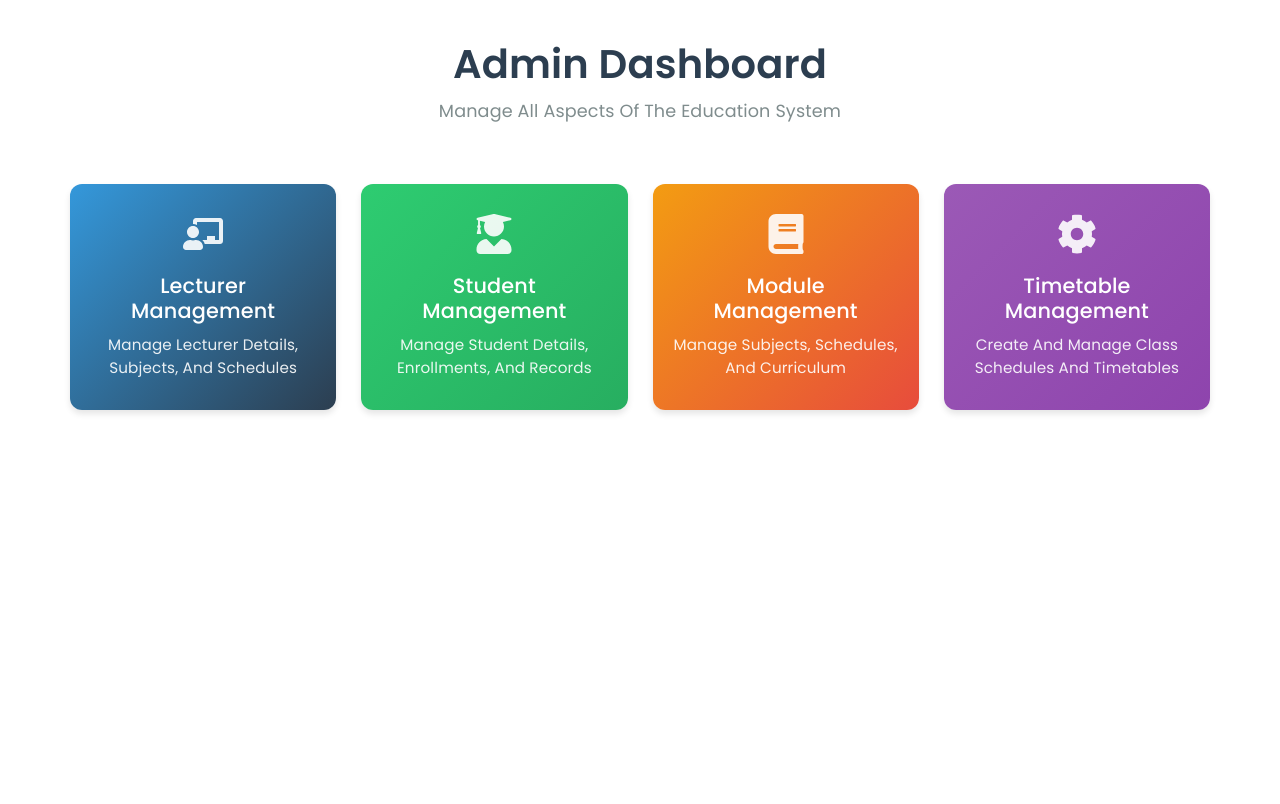
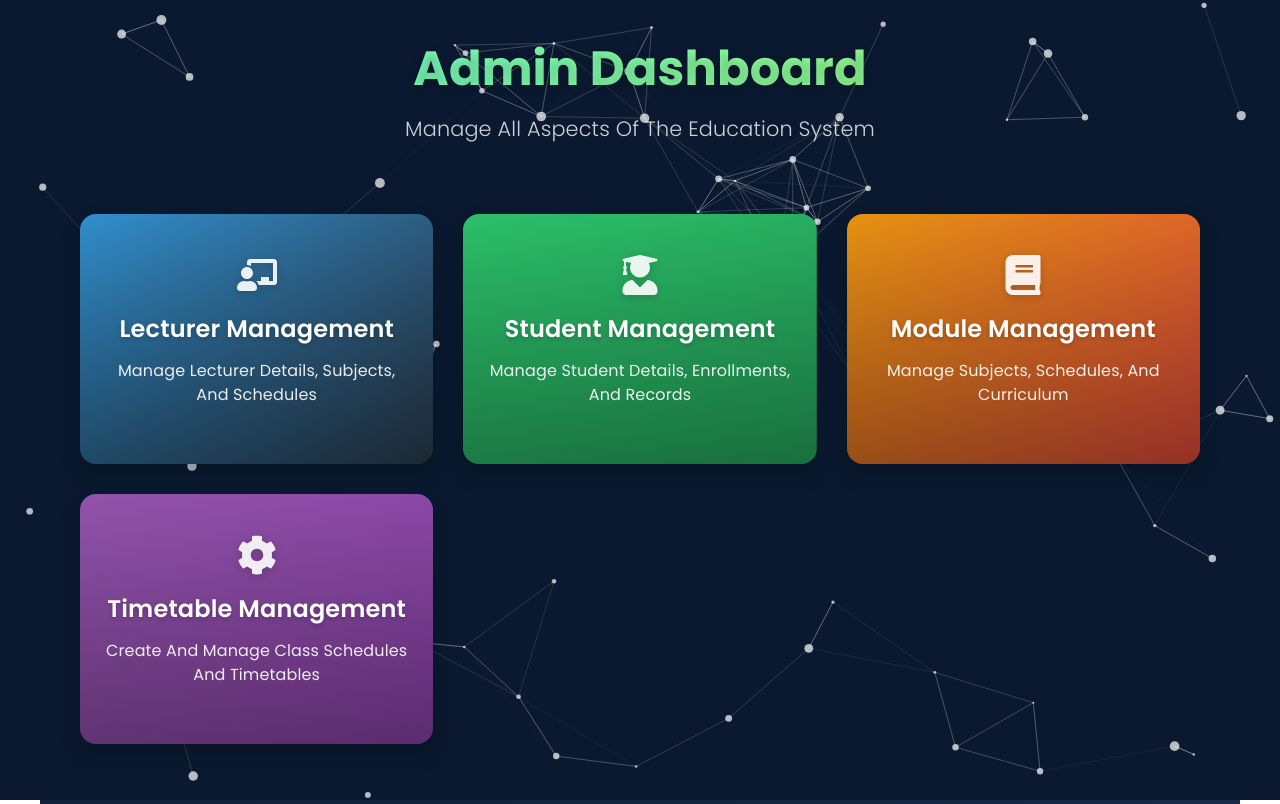
Before and after one commit to Dill1027/Academic-Scheduler, a React (Create React App) app in the folder frontend/: page /adminDashboard in a window 1280 px wide. Built offline with nearby package versions, Linux system fonts and the light colour scheme; what chartjs-plugin-datalabels would draw is missing.

Commit message:
admin dashboard

```diff
--- a/frontend/src/Components/Admin/AdminDashboard.js
+++ b/frontend/src/Components/Admin/AdminDashboard.js
@@ -1,9 +1,16 @@
 import React from "react";
 import { useNavigate } from "react-router-dom";
 import { FaUserGraduate, FaChalkboardTeacher, FaBook, FaCog } from "react-icons/fa";
+import { motion } from "framer-motion";
+import Particles from "react-tsparticles";
+import { loadFull } from "tsparticles";
 
 function AdminDashboard() {
     const navigate = useNavigate();
+
+    const particlesInit = async (engine) => {
+        await loadFull(engine);
+    };
 
     const handleNavigation = (path) => {
         navigate(path);
@@ -15,6 +22,7 @@ function AdminDashboard() {
             description: "Manage lecturer details, subjects, and schedules",
             icon: <FaChalkboardTeacher size={40} />,
             color: "linear-gradient(135deg, #3498db, #2c3e50)",
+            hoverColor: "linear-gradient(135deg, #2c3e50, #3498db)",
             path: "/lecturerDashbord"
         },
         {
@@ -22,6 +30,7 @@ function AdminDashboard() {
             description: "Manage student details, enrollments, and records",
             icon: <FaUserGraduate size={40} />,
             color: "linear-gradient(135deg, #2ecc71, #27ae60)",
+            hoverColor: "linear-gradient(135deg, #27ae60, #2ecc71)",
             path: "/studentManagement"
         },
         {
@@ -29,6 +38,7 @@ function AdminDashboard() {
             description: "Manage subjects, schedules, and curriculum",
             icon: <FaBook size={40} />,
             color: "linear-gradient(135deg, #f39c12, #e74c3c)",
+            hoverColor: "linear-gradient(135deg, #e74c3c, #f39c12)",
             path: "/course"
         },
         {
@@ -36,22 +46,99 @@ function AdminDashboard() {
             description: "Create and manage class schedules and timetables",
             icon: <FaCog size={40} />,
             color: "linear-gradient(135deg, #9b59b6, #8e44ad)",
+            hoverColor: "linear-gradient(135deg, #8e44ad, #9b59b6)",
             path: "/timetable"
         }
     ];
 
     return (
         <div style={containerStyle}>
-            <div style={headerStyle}>
+            {/* Particles Background */}
+            <div style={particlesContainer}>
+                <Particles
+                    id="tsparticles"
+                    init={particlesInit}
+                    options={{
+                        fpsLimit: 60,
+                        interactivity: {
+                            events: {
+                                onHover: {
+                                    enable: true,
+                                    mode: "repulse"
+                                }
+                            }
+                        },
+                        particles: {
+                            color: {
+                                value: "#ffffff"
+                            },
+                            links: {
+                                color: "#ffffff",
+                                distance: 150,
+                                enable: true,
+                                opacity: 0.3,
+                                width: 1
+                            },
+                            move: {
+                                direction: "none",
+                                enable: true,
+                                outModes: "bounce",
+                                random: true,
+                                speed: 1,
+                                straight: false
+                            },
+                            number: {
+                                density: {
+                                    enable: true,
+                                    area: 800
+                                },
+                                value: 60  // Increased number of particles
+                            },
+                            opacity: {
+                                value: 0.7  // Increased opacity
+                            },
+                            shape: {
+                                type: "circle"
+                            },
+                            size: {
+                                value: { min: 1, max: 5 }  // Increased size range
+                            }
+                        },
+                        detectRetina: true,
+                        background: {
+                            color: "#0a192f"  // Dark blue background for particles
+                        }
+                    }}
+                />
+            </div>
+
+            <motion.div
+                initial={{ opacity: 0, y: 20 }}
+                animate={{ opacity: 1, y: 0 }}
+                transition={{ duration: 0.8 }}
+                style={headerStyle}
+            >
                 <h2 style={titleStyle}>Admin Dashboard</h2>
                 <p style={subtitleStyle}>Manage all aspects of the education system</p>
-            </div>
+            </motion.div>
 
             <div style={cardsContainerStyle}>
                 {dashboardCards.map((card, index) => (
+                    <motion.div
+                        key={index}
+                        initial={{ opacity: 0, y: 50 }}
+                        animate={{ opacity: 1, y: 0 }}
+                        transition={{ duration: 0.5, delay: index * 0.1 }}
+                        whileHover={{ scale: 1.05 }}
+                        whileTap={{ scale: 0.95 }}
+                    >
                         <div
-                        key={index}
-                        style={{...cardStyle, background: card.color}}
+                            className="dashboard-card"
+                            style={{
+                                ...cardStyle,
+                                background: card.color,
+                                '--hover-color': card.hoverColor
+                            }}
                             onClick={() => handleNavigation(card.path)}
                         >
                             <div style={cardIconStyle}>
@@ -59,7 +146,13 @@ function AdminDashboard() {
                             </div>
                             <h3 style={cardTitleStyle}>{card.title}</h3>
                             <p style={cardTextStyle}>{card.description}</p>
+                            <div style={cardHoverStyle}>
+                                <span>View Details</span>
+                                <div style={arrowIcon}>&rarr;</div>
                             </div>
+                            <div style={cardOverlayStyle}></div>
+                        </div>
+                    </motion.div>
                 ))}
             </div>
 
@@ -69,6 +162,23 @@ function AdminDashboard() {
                 @keyframes fadeIn {
                     from { opacity: 0; transform: translateY(20px); }
                     to { opacity: 1; transform: translateY(0); }
+                }
+
+                @keyframes gradientShift {
+                    0% { background-position: 0% 50%; }
+                    50% { background-position: 100% 50%; }
+                    100% { background-position: 0% 50%; }
+                }
+
+                .dashboard-card {
+                    background-size: 200% 200%;
+                    animation: gradientShift 8s ease infinite;
+                }
+
+                .dashboard-card:hover {
+                    background: var(--hover-color) !important;
+                    background-size: 200% 200%;
+                    animation: gradientShift 8s ease infinite;
                 }
 
                 @media (max-width: 768px) {
@@ -91,69 +201,134 @@ const containerStyle = {
     maxWidth: '1200px',
     margin: '0 auto',
     padding: '40px 20px',
-    fontFamily: "'Segoe UI', Tahoma, Geneva, Verdana, sans-serif"
+    fontFamily: "'Segoe UI', Tahoma, Geneva, Verdana, sans-serif",
+    position: 'relative',
+    minHeight: '100vh',
+    zIndex: 1,
+    background: 'linear-gradient(135deg, #0a192f, #172a45)' // Added dark gradient background
+};
+
+const particlesContainer = {
+    position: 'fixed',
+    top: 0,
+    left: 0,
+    width: '100%',
+    height: '100%',
+    zIndex: 0,
+    backgroundColor: 'transparent'
 };
 
 const headerStyle = {
     textAlign: 'center',
-    marginBottom: '50px'
+    marginBottom: '50px',
+    position: 'relative',
+    zIndex: 1
 };
 
 const titleStyle = {
-    fontSize: '2.5rem',
-    color: '#2c3e50',
-    marginBottom: '10px',
-    fontWeight: '600'
+    fontSize: '3rem',
+    color: '#ffffff',
+    marginBottom: '15px',
+    fontWeight: '700',
+    textShadow: '0 2px 10px rgba(0,0,0,0.2)',
+    background: 'linear-gradient(90deg, #64ffda, #a8ff78)', // Changed to teal-green gradient
+    WebkitBackgroundClip: 'text',
+    WebkitTextFillColor: 'transparent'
 };
 
 const subtitleStyle = {
-    fontSize: '1.1rem',
-    color: '#7f8c8d',
-    margin: '0'
+    fontSize: '1.3rem',
+    color: 'rgba(255,255,255,0.8)',
+    margin: '0',
+    fontWeight: '300'
 };
 
 const cardsContainerStyle = {
     display: 'grid',
-    gridTemplateColumns: 'repeat(auto-fit, minmax(250px, 1fr))',
-    gap: '25px',
-    padding: '10px'
+    gridTemplateColumns: 'repeat(auto-fit, minmax(280px, 1fr))',
+    gap: '30px',
+    padding: '20px',
+    position: 'relative',
+    zIndex: 1
 };
 
 const cardStyle = {
-    borderRadius: '12px',
-    padding: '30px 20px',
+    borderRadius: '16px',
+    padding: '30px 25px',
     color: 'white',
     textAlign: 'center',
     cursor: 'pointer',
-    transition: 'all 0.3s ease',
-    boxShadow: '0 4px 6px rgba(0, 0, 0, 0.1)',
-    minHeight: '200px',
+    transition: 'all 0.4s cubic-bezier(0.25, 0.8, 0.25, 1)',
+    boxShadow: '0 10px 20px rgba(0, 0, 0, 0.2)',
+    minHeight: '250px',
     display: 'flex',
     flexDirection: 'column',
     justifyContent: 'center',
-    alignItems: 'center'
+    alignItems: 'center',
+    position: 'relative',
+    overflow: 'hidden',
+    zIndex: 1
 };
 
-cardStyle[':hover'] = {
-    transform: 'translateY(-5px)',
-    boxShadow: '0 10px 20px rgba(0, 0, 0, 0.2)'
+const cardOverlayStyle = {
+    position: 'absolute',
+    top: 0,
+    left: 0,
+    width: '100%',
+    height: '100%',
+    background: 'linear-gradient(to bottom, rgba(0,0,0,0.1) 0%, rgba(0,0,0,0.6) 100%)',
+    opacity: 0.6,
+    transition: 'opacity 0.3s ease',
+    zIndex: -1
+};
+
+const cardHoverStyle = {
+    position: 'absolute',
+    bottom: '20px',
+    left: 0,
+    right: 0,
+    textAlign: 'center',
+    opacity: 0,
+    transform: 'translateY(20px)',
+    transition: 'all 0.3s ease',
+    zIndex: 2,
+    color: 'rgba(255, 255, 255, 0.9)',
+    display: 'flex',
+    alignItems: 'center',
+    justifyContent: 'center',
+    width: '200px',
+    margin: '0 auto',
+    padding: '8px 16px',
+    fontSize: '1rem',
+    fontWeight: '500'
+};
+
+const arrowIcon = {
+    marginLeft: '8px',
+    transition: 'transform 0.3s ease'
 };
 
 const cardIconStyle = {
     marginBottom: '20px',
-    opacity: '0.9'
+    opacity: '0.9',
+    transition: 'all 0.3s ease',
+    filter: 'drop-shadow(0 2px 4px rgba(0,0,0,0.2))'
 };
 
 const cardTitleStyle = {
-    fontSize: '1.3rem',
-    margin: '0 0 10px 0',
-    fontWeight: '500'
+    fontSize: '1.5rem',
+    margin: '0 0 15px 0',
+    fontWeight: '600',
+    transition: 'all 0.3s ease',
+    textShadow: '0 2px 4px rgba(0,0,0,0.2)'
 };
 
 const cardTextStyle = {
-    fontSize: '0.95rem',
+    fontSize: '1rem',
     margin: '0',
-    opacity: '0.9'
+    opacity: '0.9',
+    transition: 'all 0.3s ease',
+    marginBottom: '15px'
 };
 
 export default AdminDashboard;
```
Lines whose indentation alone changed are shown as unchanged.
